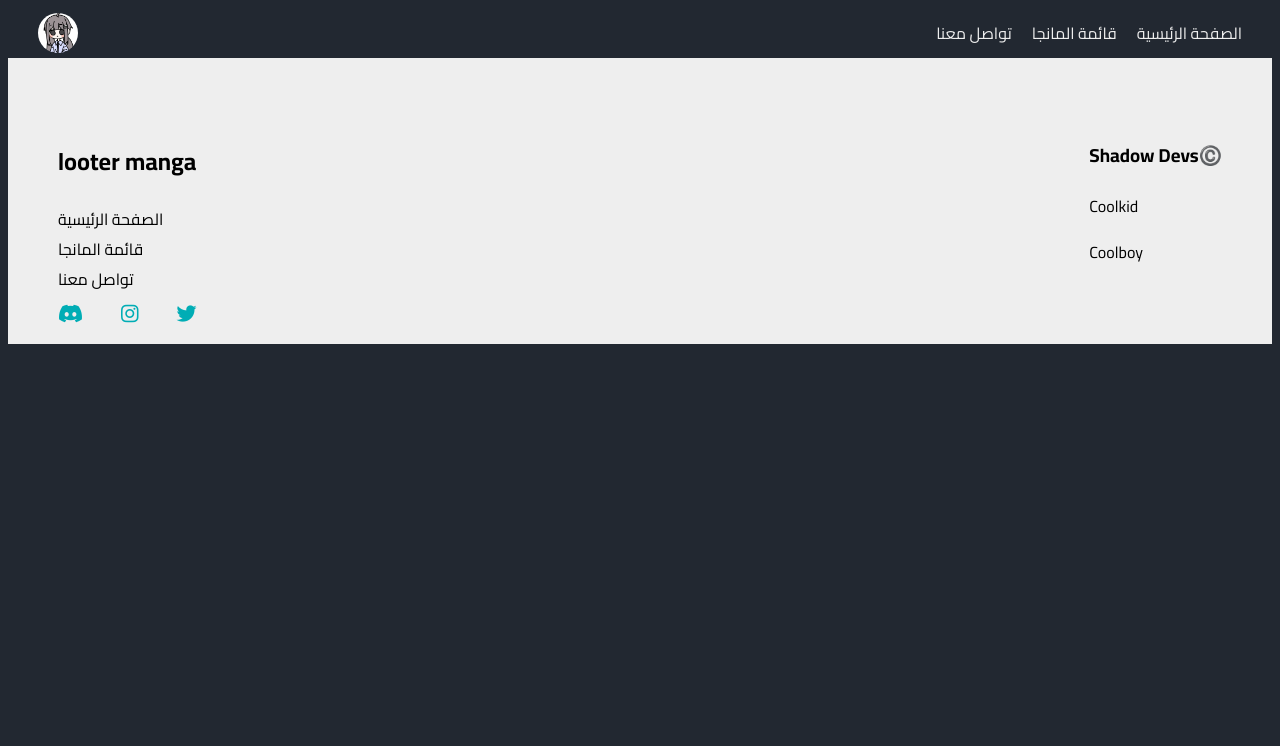
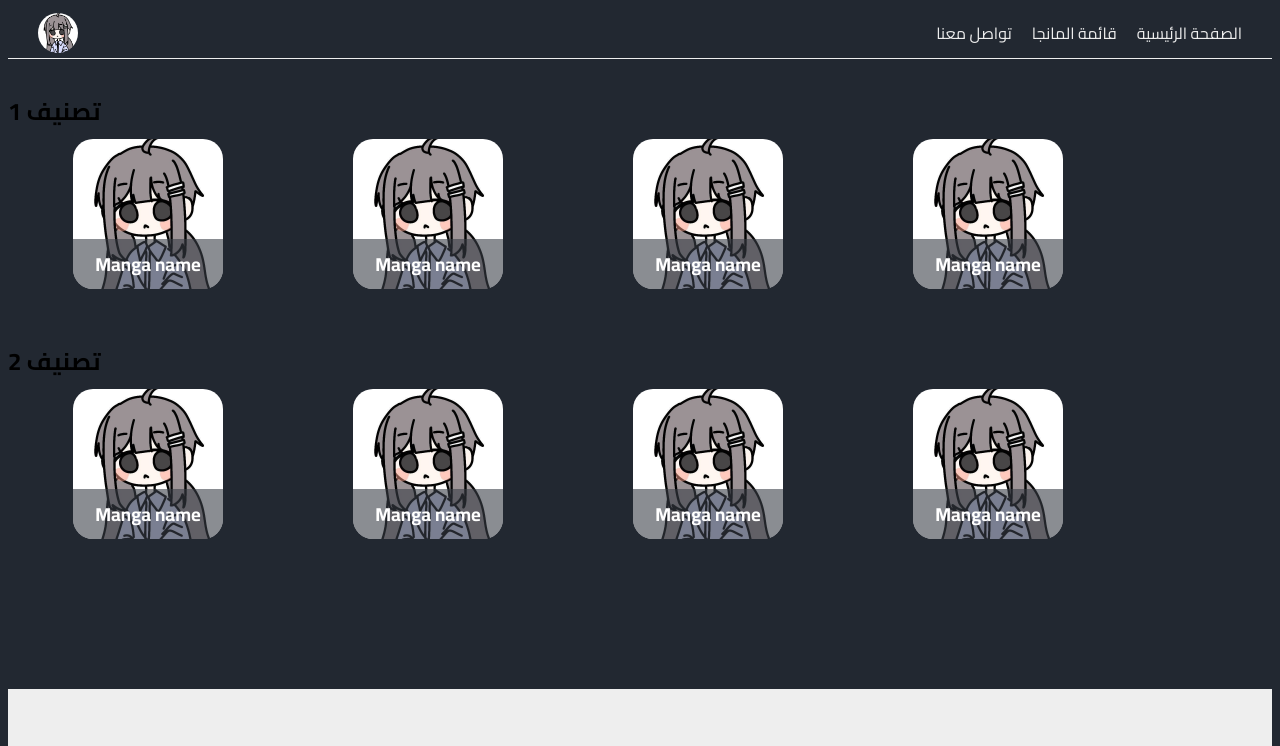
Before and after one commit to SDCoolKid/looter-manga, a plain HTML site: page manga.html in a window 1280 px wide. Shown: the top 746 px of the page. Drawn offline with Linux system fonts and the light colour scheme.

Commit message:
finshed the manga page

```diff
--- a/manga.css
+++ b/manga.css
@@ -47,6 +47,63 @@ header {
   color: #00adb5;
 }
 
+/*manga-section*/
+
+.manga-section {
+  margin-top: 80px;
+  margin-bottom: 50px;
+  display: flex;
+  flex-wrap: wrap;
+  flex-direction: column;
+}
+
+.sec {
+  display: flex;
+  flex-wrap: wrap;
+  flex-direction: row;
+  margin-bottom: 50px;
+  position: relative;
+}
+
+.name-sec {
+  position: absolute;
+  top: -70px;
+}
+
+.card {
+  margin-right: 65px;
+  margin-left: 65px;
+  margin-bottom: 50px;
+  width: 150px;
+  height: 150px;
+  border-radius: 20px;
+  overflow: hidden;
+  position: relative;
+}
+
+.manga-img img {
+  width: 150px;
+  height: 150px;
+  position: absolute;
+  z-index: -1;
+}
+
+.manga-img {
+  z-index: -1;
+}
+
+.manga-header {
+  display: flex;
+  align-items: center;
+  justify-content: center;
+  height: 50px;
+  width: 100%;
+  color: white;
+  background-color: #393e4696;
+  position: absolute;
+  bottom: 0px;
+}
+
 /*footer*/
 
 footer {
--- a/manga.html
+++ b/manga.html
@@ -23,18 +23,83 @@
         <a href="index.html">الصفحة الرئيسية</a>
       </nav>
     </header>
-    <!--
 
-
-
-
-
-      MANGA SECTION
-
-
-
-
-    -->
+    <div class="manga-section">
+      <div class="sec">
+        <div class="name-sec">
+          <h2>تصنيف 1</h2>
+        </div>
+        <div class="card">
+          <div class="manga-img">
+            <img src="imgs/logo.jpg" />
+          </div>
+          <div class="manga-header">
+            <h3>Manga name</h3>
+          </div>
+        </div>
+        <div class="card">
+          <div class="manga-img">
+            <img src="imgs/logo.jpg" />
+          </div>
+          <div class="manga-header">
+            <h3>Manga name</h3>
+          </div>
+        </div>
+        <div class="card">
+          <div class="manga-img">
+            <img src="imgs/logo.jpg" />
+          </div>
+          <div class="manga-header">
+            <h3>Manga name</h3>
+          </div>
+        </div>
+        <div class="card">
+          <div class="manga-img">
+            <img src="imgs/logo.jpg" />
+          </div>
+          <div class="manga-header">
+            <h3>Manga name</h3>
+          </div>
+        </div>
+      </div>
+      <div class="sec">
+        <div class="name-sec">
+          <h2>تصنيف 2</h2>
+        </div>
+        <div class="card">
+          <div class="manga-img">
+            <img src="imgs/logo.jpg" />
+          </div>
+          <div class="manga-header">
+            <h3>Manga name</h3>
+          </div>
+        </div>
+        <div class="card">
+          <div class="manga-img">
+            <img src="imgs/logo.jpg" />
+          </div>
+          <div class="manga-header">
+            <h3>Manga name</h3>
+          </div>
+        </div>
+        <div class="card">
+          <div class="manga-img">
+            <img src="imgs/logo.jpg" />
+          </div>
+          <div class="manga-header">
+            <h3>Manga name</h3>
+          </div>
+        </div>
+        <div class="card">
+          <div class="manga-img">
+            <img src="imgs/logo.jpg" />
+          </div>
+          <div class="manga-header">
+            <h3>Manga name</h3>
+          </div>
+        </div>
+      </div>
+    </div>
 
     <footer>
       <div class="left-t">
```
Also changed, not shown: contact.html (+3 -1 lines), index.html (+2 -0 lines).
